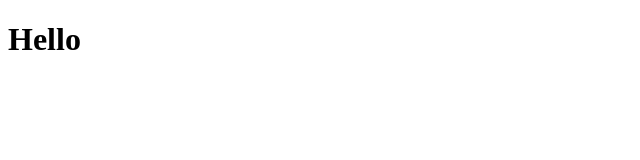
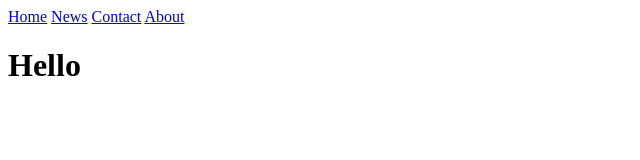
Before and after one commit to kioritanaka/kioritanaka.github.io, a plain HTML site: page index.html in a window 1280 px wide. Shown: the whole page, without its empty margins (0-640 px from the left). Drawn offline with Linux system fonts and the light colour scheme.

Commit message:
adding header

```diff
--- a/index.html
+++ b/index.html
@@ -1,5 +1,11 @@
 <!DOCTYPE html>
 <html>
+    <div class="topnav">
+        <a class="active" href="#home">Home</a>
+        <a href="#news">News</a>
+        <a href="#contact">Contact</a>
+        <a href="#about">About</a>
+    </div>
     <head>
         <meta charset="utf-8">
         <title>My Website</title>
```
